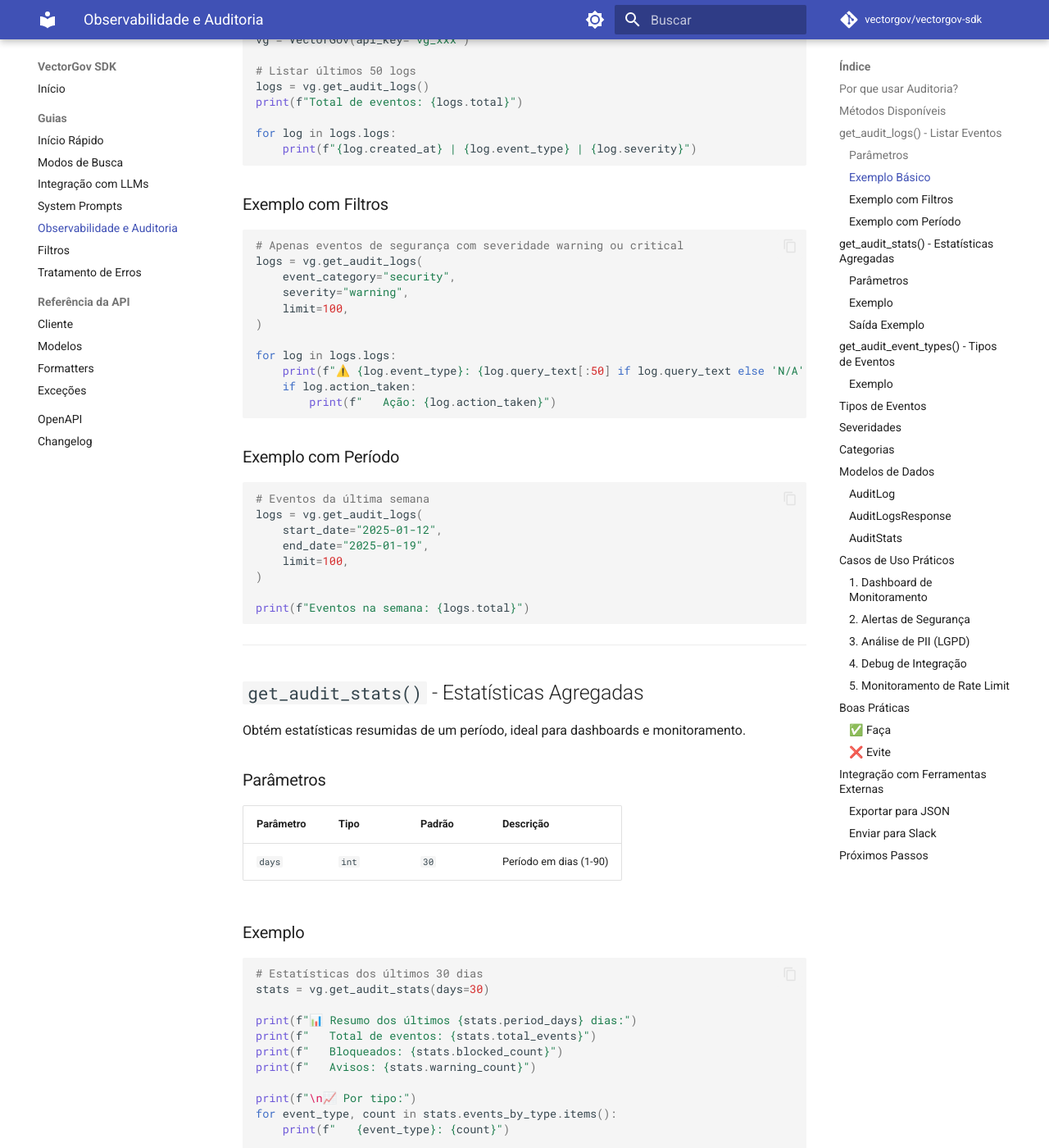
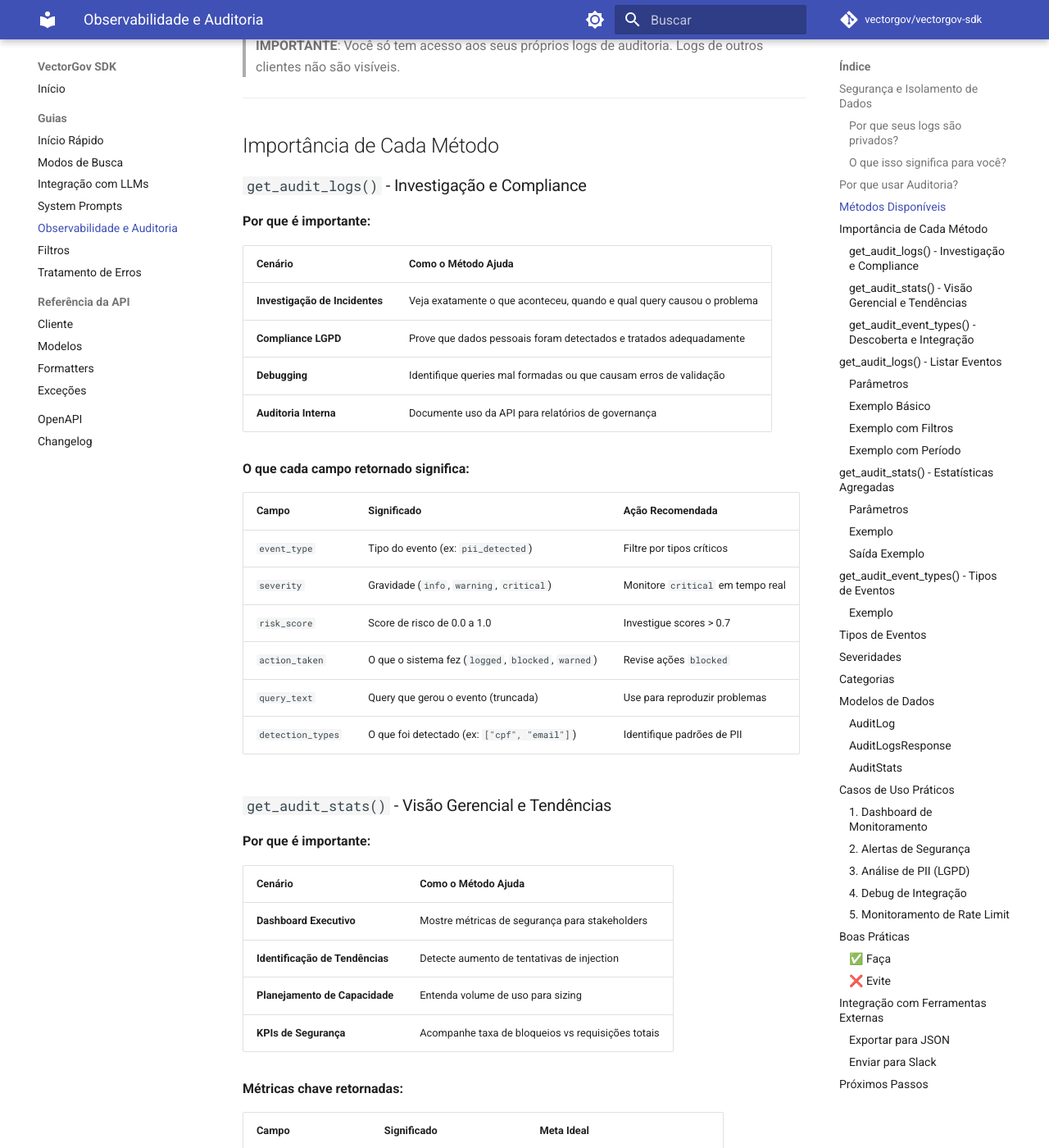
Before and after one commit to euteajudo/vectorgov-sdk, an MkDocs documentation site: the page built from docs/guides/observability-audit.md, in a window 1280 px wide and 1400 px high, scrolled down 1817 px. Shown: the whole window at 82% size. Built offline with MkDocs 1.6.1 and Material for MkDocs 9.7.7, drawn with Linux system fonts in a browser that asks for light colours; comment, search, counter and statistics services are not loaded; the version menu is left out; some of the changed text lies outside the part shown.

Commit message:
docs: Adiciona seções de segurança e importância dos métodos de auditoria
- Segurança e Isolamento de Dados: explica multi-tenancy e filtro por api_key_id
- Importância de Cada Método: detalha uso de get_audit_logs(), get_audit_stats() e get_audit_event_types()
- Tabelas com cenários de uso, campos retornados e metas ideais

Co-Authored-By: Claude Opus 4.5 <noreply@anthropic.com>

````diff
--- a/docs/guides/observability-audit.md
+++ b/docs/guides/observability-audit.md
@@ -3,6 +3,37 @@
 > **Monitore, rastreie e analise o uso da sua integração com VectorGov**
 
 O VectorGov SDK oferece ferramentas completas de observabilidade e auditoria, permitindo que você monitore o uso da API, detecte problemas de segurança, atenda requisitos de compliance e debug de integrações.
+
+---
+
+## Segurança e Isolamento de Dados
+
+### Por que seus logs são privados?
+
+O VectorGov é uma plataforma **multi-tenant**, onde múltiplos clientes compartilham a mesma infraestrutura. Para garantir privacidade e segurança:
+
+| Aspecto | Como Funciona |
+|---------|---------------|
+| **Isolamento** | Cada API Key só acessa seus próprios logs |
+| **Filtro Automático** | O backend filtra por `api_key_id` automaticamente |
+| **Sem Acesso Cruzado** | Impossível ver logs de outras organizações |
+| **Dados Sensíveis** | Queries podem conter informações confidenciais |
+
+### O que isso significa para você?
+
+```python
+from vectorgov import VectorGov
+
+# Empresa A
+vg_a = VectorGov(api_key="vg_empresa_a_xxx")
+logs_a = vg_a.get_audit_logs()  # Só vê logs da Empresa A
+
+# Empresa B
+vg_b = VectorGov(api_key="vg_empresa_b_yyy")
+logs_b = vg_b.get_audit_logs()  # Só vê logs da Empresa B
+
+# Não há como a Empresa A acessar logs da Empresa B
+```
 
 ---
 
@@ -29,6 +60,64 @@ O SDK oferece 3 métodos para acessar dados de auditoria:
 | `get_audit_event_types()` | Lista tipos de eventos disponíveis | `list[str]` |
 
 > **IMPORTANTE**: Você só tem acesso aos seus próprios logs de auditoria. Logs de outros clientes não são visíveis.
+
+---
+
+## Importância de Cada Método
+
+### `get_audit_logs()` - Investigação e Compliance
+
+**Por que é importante:**
+
+| Cenário | Como o Método Ajuda |
+|---------|---------------------|
+| **Investigação de Incidentes** | Veja exatamente o que aconteceu, quando e qual query causou o problema |
+| **Compliance LGPD** | Prove que dados pessoais foram detectados e tratados adequadamente |
+| **Debugging** | Identifique queries mal formadas ou que causam erros de validação |
+| **Auditoria Interna** | Documente uso da API para relatórios de governança |
+
+**O que cada campo retornado significa:**
+
+| Campo | Significado | Ação Recomendada |
+|-------|-------------|------------------|
+| `event_type` | Tipo do evento (ex: `pii_detected`) | Filtre por tipos críticos |
+| `severity` | Gravidade (`info`, `warning`, `critical`) | Monitore `critical` em tempo real |
+| `risk_score` | Score de risco de 0.0 a 1.0 | Investigue scores > 0.7 |
+| `action_taken` | O que o sistema fez (`logged`, `blocked`, `warned`) | Revise ações `blocked` |
+| `query_text` | Query que gerou o evento (truncada) | Use para reproduzir problemas |
+| `detection_types` | O que foi detectado (ex: `["cpf", "email"]`) | Identifique padrões de PII |
+
+### `get_audit_stats()` - Visão Gerencial e Tendências
+
+**Por que é importante:**
+
+| Cenário | Como o Método Ajuda |
+|---------|---------------------|
+| **Dashboard Executivo** | Mostre métricas de segurança para stakeholders |
+| **Identificação de Tendências** | Detecte aumento de tentativas de injection |
+| **Planejamento de Capacidade** | Entenda volume de uso para sizing |
+| **KPIs de Segurança** | Acompanhe taxa de bloqueios vs requisições totais |
+
+**Métricas chave retornadas:**
+
+| Campo | Significado | Meta Ideal |
+|-------|-------------|------------|
+| `total_events` | Total de eventos no período | Crescimento controlado |
+| `blocked_count` | Requisições bloqueadas | Próximo de 0 |
+| `warning_count` | Avisos gerados | Monitorar tendência |
+| `events_by_type` | Distribuição por tipo | Maioria deve ser `search_completed` |
+| `events_by_severity` | Distribuição por gravidade | Maioria deve ser `info` |
+
+### `get_audit_event_types()` - Descoberta e Integração
+
+**Por que é importante:**
+
+| Cenário | Como o Método Ajuda |
+|---------|---------------------|
+| **Construir Interfaces** | Popular dropdowns de filtro dinamicamente |
+| **Manter Compatibilidade** | Descobrir novos tipos de eventos adicionados |
+| **Documentação** | Gerar docs automáticos dos eventos possíveis |
+| **Validação** | Verificar se um tipo de evento existe antes de filtrar |
 
 ---
 
````
